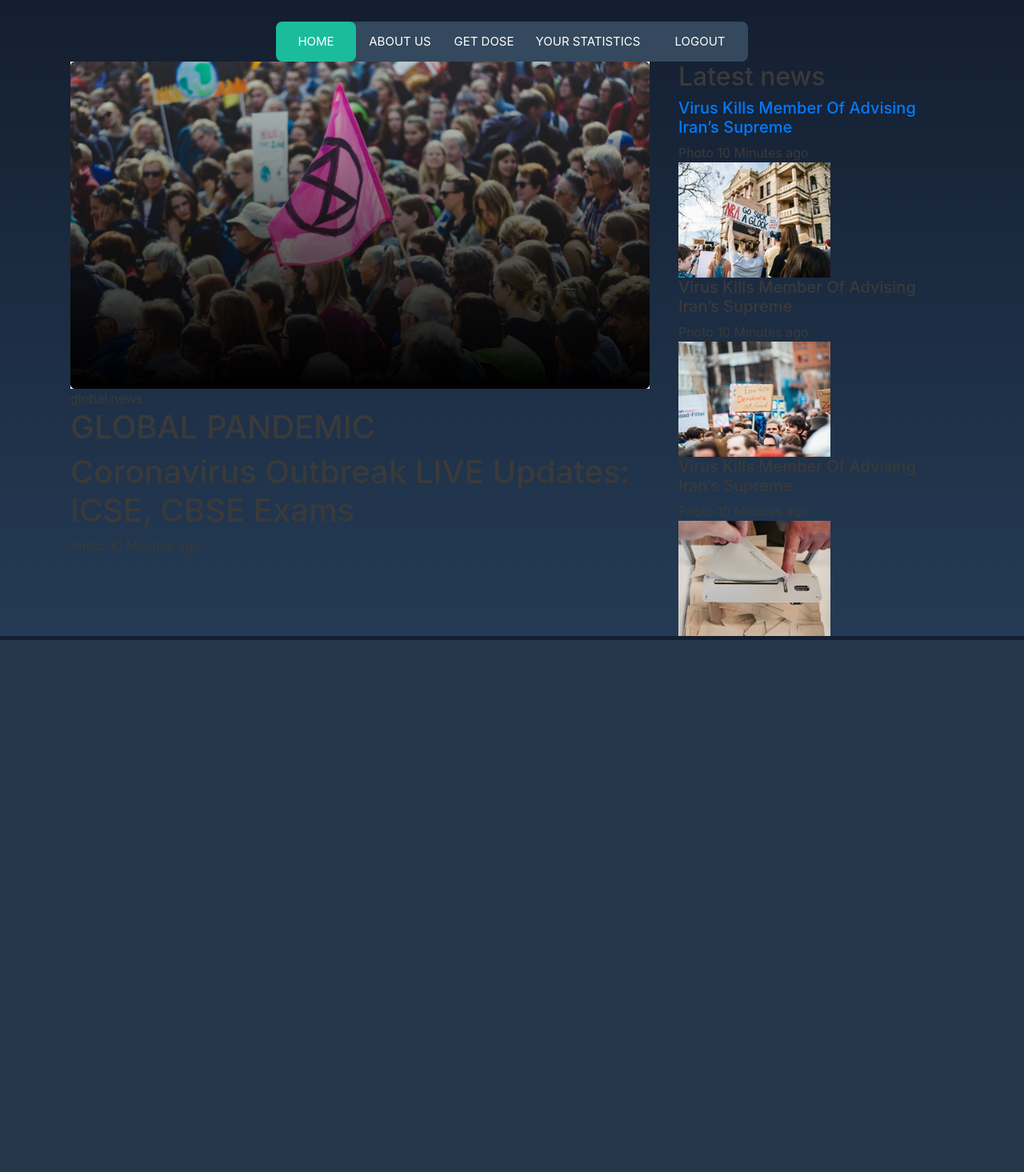
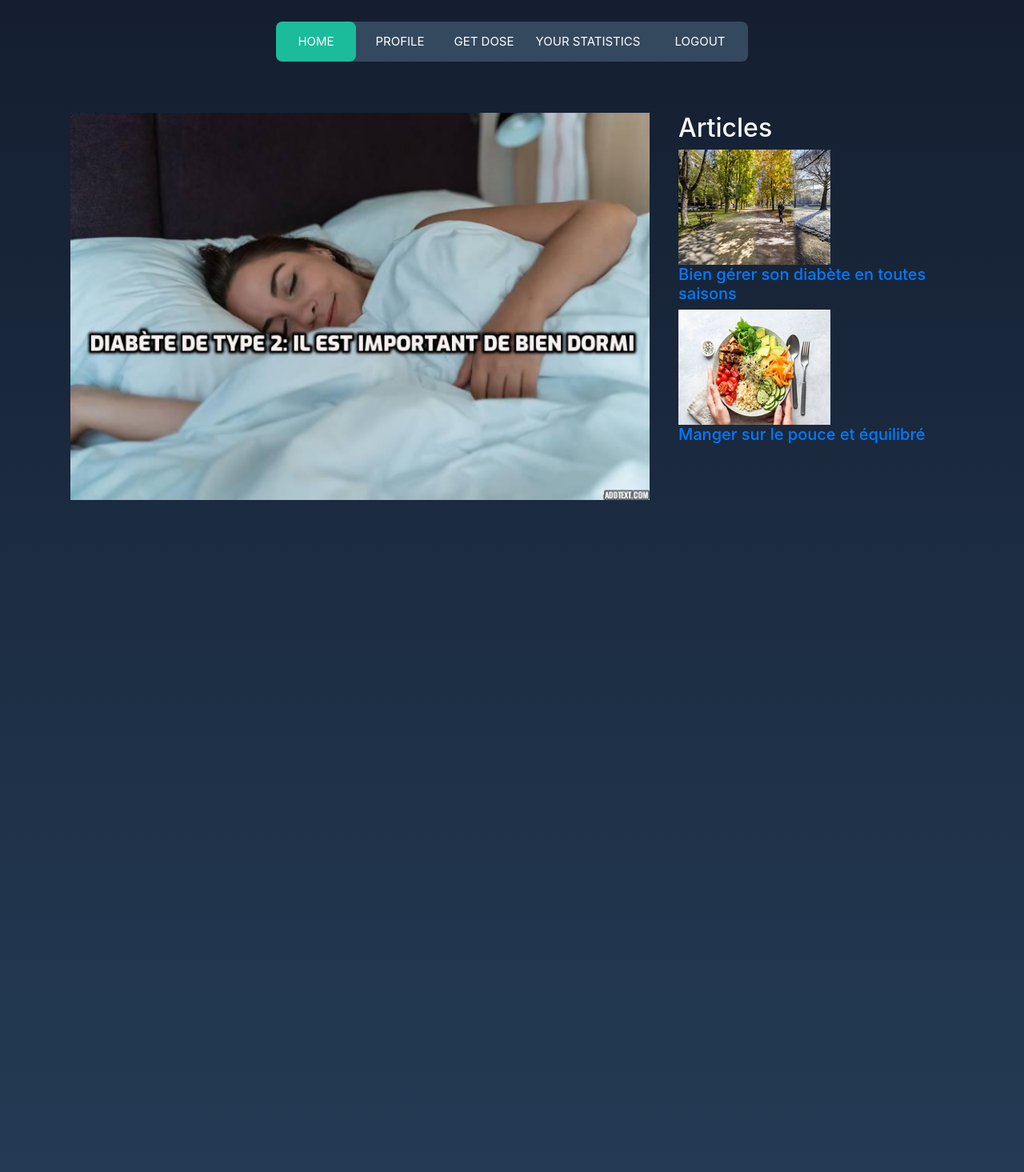
Before and after one commit to niemaghz/Glucii-Tracker, a Symfony app: template templates/articles/index.html.twig in a window 1280 px wide. Shown: the whole page at 80% size. Before the commit the page ends 800 px from the top, so only its background shows below. Run offline with Twig, Linux system fonts and the light colour scheme; the template is opened without the code that fills it, so the values that code supplies are empty; some libraries are stand-ins or nearby versions.

Commit message:
commiting

```diff
--- a/templates/articles/index.html.twig
+++ b/templates/articles/index.html.twig
@@ -25,87 +25,98 @@
 
 	<body style="background: linear-gradient(#141e30, #243b55);">
 
+		<div class="container-scroller">
 
+			<div
+				class="main-panel">
+				<!-- partial:partials/_navbar.html -->
+
+				<header id="header">
 					<nav>
 						<a href="/home">Home</a>
-			<a href="/home#info">About us</a>
+						<a href="/profile">Profile</a>
 						<a href="/ratio">Get dose</a>
 						<a href="/chartjs">Your statistics</a>
 						<a href="/logout">logout</a>
 						<div class="animation start-home"></div>
 					</nav>
-
-		<div class="container-scroller">
-			<div class="main-panel">
-				<!-- partial:partials/_navbar.html -->
+				</header>
 
 				<!-- partial -->
+				<div class="container">
+					<p><br><br></p>
+					<p></p>
+					<p></p>
 
-					<div class="content-wrapper"> <div class="container">
+				</div>
+				<div class="container">
+					<p></p>
+					<p></p>
+					<p></p>
+
+				</div>
+
+				<div class="content-wrapper">
+					<div class="container">
 						<div class="row" data-aos="fade-up">
 							<div class="col-xl-8 stretch-card grid-margin">
 								<div class="position-relative">
-									<img src="img/banner.jpg" alt="banner" class="img-fluid"/>
-									<div class="banner-content">
-										<div class="badge badge-danger fs-12 font-weight-bold mb-3">
-											global news
+									<a href="/article1">
+										<img src="img/banner2.jpg" alt="banner" class="img-fluid"/>
+									</a>
+
 								</div>
-										<h1 class="mb-0">GLOBAL PANDEMIC</h1>
-										<h1 class="mb-2">
-											Coronavirus Outbreak LIVE Updates: ICSE, CBSE Exams
+								<p><br></p>
+								<p><br></p>
+								<p><br></p>
+								<p><br></p>
+								<p><br></p>
+								<p><br></p>
+								<p><br></p>
+								<p><br></p>
+								<p><br></p>
+								<p><br></p>
+								<p><br></p>
+								<p><br></p>
+								<p><br></p>
+								<p><br></p>
+								<p><br></p>
+								<p><br></p>
+								<p><br></p>
+								<p><br></p>
+								<p><br></p>
+								<p><br></p>
+								<p><br></p>
 
-										</h1>
-										<div class="fs-12">
-											<span class="mr-2">Photo
-											</span>10 Minutes ago
-										</div>
-									</div>
-								</div>
 							</div>
 							<div class="col-xl-4 stretch-card grid-margin">
 								<div class="card bg-dark text-white">
 									<div class="card-body">
-										<h2>Latest news</h2>
+										<h2 style="color: white">Articles</h2>
 
 										<div class="d-flex border-bottom-blue pt-3 pb-4 align-items-center justify-content-between">
+											<a href="/article2">
+
+
+												<div class="rotate-img">
+													<img src="img/home_11.png" alt="thumb" class="img-fluid img-lg"/>
+												</div>
 												<div class="pr-3">
-												<a href="/article1">
-													<h5>Virus Kills Member Of Advising Iran’s Supreme</h5>
+													<h5>Bien gérer son diabète en toutes saisons</h5>
+												</div>
 											</a>
-												<div class="fs-12">
-													<span class="mr-2">Photo
-													</span>10 Minutes ago
-												</div>
-											</div>
-											<div class="rotate-img">
-												<img src="img/home_1.jpg" alt="thumb" class="img-fluid img-lg"/>
-											</div>
 										</div>
 
 										<div class="d-flex border-bottom-blue pb-4 pt-4 align-items-center justify-content-between">
+											<a href="/article3">
+												<div class="rotate-img">
+													<img src="img/home_22.png" alt="thumb" class="img-fluid img-lg"/>
+												</div>
 												<div class="pr-3">
-												<h5>Virus Kills Member Of Advising Iran’s Supreme</h5>
-												<div class="fs-12">
-													<span class="mr-2">Photo
-													</span>10 Minutes ago
+													<h5>Manger sur le pouce et équilibré
+													</h5>
 												</div>
-											</div>
-											<div class="rotate-img">
-												<img src="img/home_2.jpg" alt="thumb" class="img-fluid img-lg"/>
-											</div>
-										</div>
-
-										<div class="d-flex pt-4 align-items-center justify-content-between">
-											<div class="pr-3">
-												<h5>Virus Kills Member Of Advising Iran’s Supreme</h5>
-												<div class="fs-12">
-													<span class="mr-2">Photo
-													</span>10 Minutes ago
-												</div>
-											</div>
-											<div class="rotate-img">
-												<img src="img/home_3.jpg" alt="thumb" class="img-fluid img-lg"/>
-											</div>
+											</a>
 										</div>
 									</div>
 								</div>
```
Also changed, not shown: migrations/Version20220118132556.php (+9 -1 lines), migrations/Version20220118134805.php (+9 -1 lines), src/Controller/Article2Controller.php (added, +20 -0 lines), src/Controller/Article3Controller.php (added, +20 -0 lines), templates/article2/index.html.twig (added, +57 -0 lines), templates/article3/index.html.twig (added, +77 -0 lines), templates/ratio/index.html.twig (+16 -4 lines), templates/registration/register.html.twig (+9 -0 lines), public/img/article2.png (added), public/img/article3.jpg (added), public/img/article31.jpg (added), public/img/banner.jpg (deleted), public/img/banner2.jpg (added), public/img/home_1.jpg (deleted), 2 more files. Lines whose indentation alone changed are shown as unchanged.
